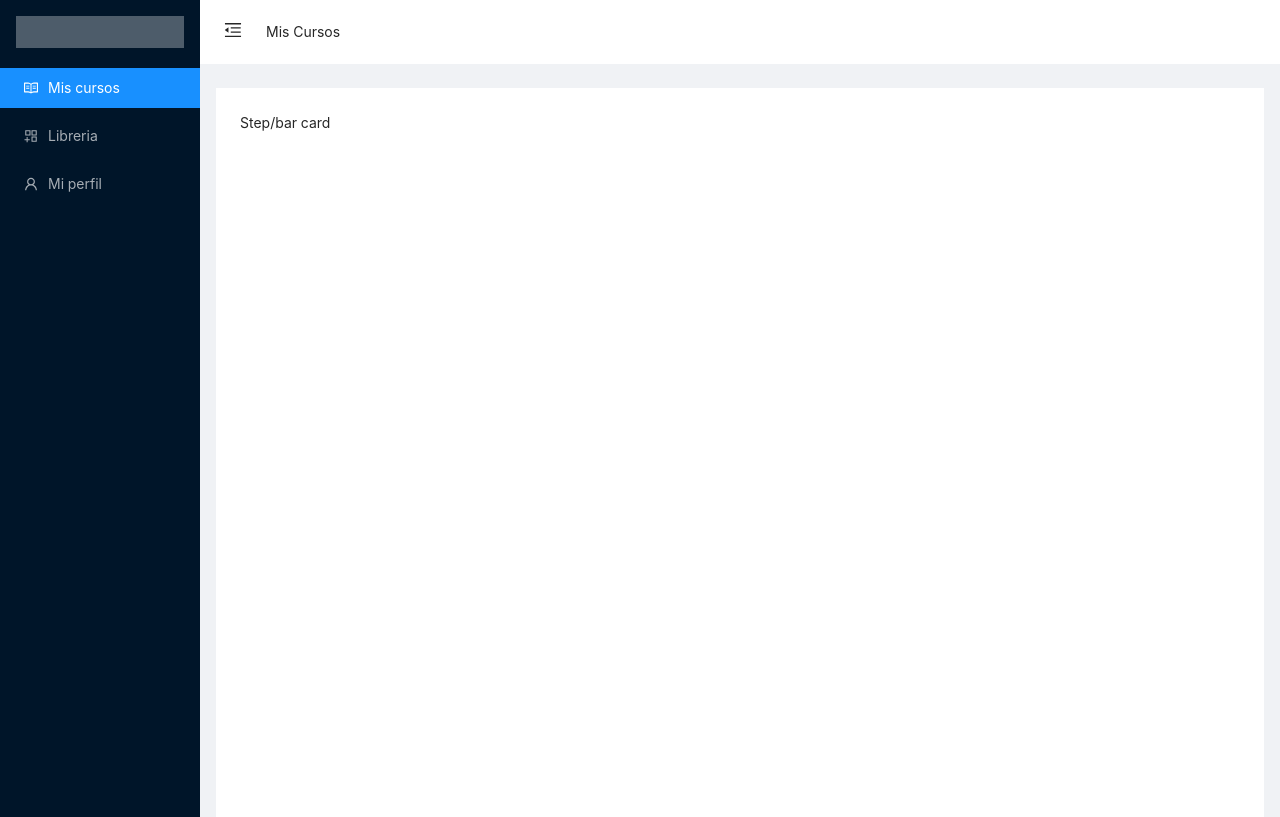
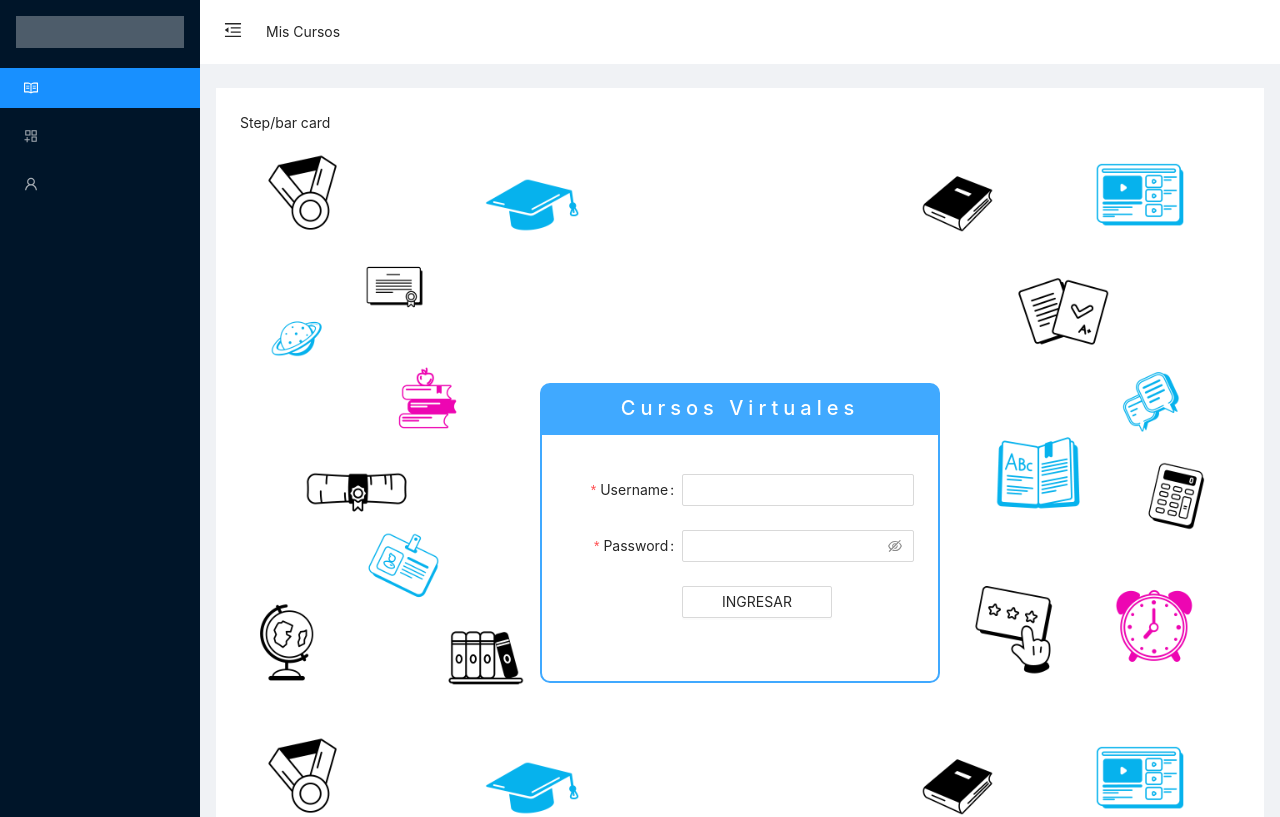
Before and after one commit to joshua-arnao/proyecto-final, a React (Create React App) app: page /login in a window 1280 px wide. Shown: the top 817 px of the page. Built offline with nearby package versions, Linux system fonts and the light colour scheme.

Commit message:
last changes

```diff
--- a/src/layouts/layout-private/layout-private.jsx
+++ b/src/layouts/layout-private/layout-private.jsx
@@ -8,12 +8,14 @@ import {
   UserOutlined,
 } from "@ant-design/icons";
 import { Layout, Menu, Tabs } from "antd";
-
 import { Header } from "../../components/header/header";
 import { PageCourses } from "../../pages/courses/courses";
 import { PageStore } from "../../pages/store/store";
 import { PageUser } from "../../pages/user/user";
+import { PageLogin } from "../../pages/login/login";
 import { Link } from "react-router-dom";
+import { useSelector } from "react-redux";
+import { useHistory } from "react-router";
 
 export function LayoutPrivate(props) {
   const { Header, Sider, Content } = Layout;
@@ -21,6 +23,9 @@ export function LayoutPrivate(props) {
   const [toggleMenu, setToggleMenu] = useState(false);
   const [Autorizado, SetAutorizado] = useState(false);
 
+  const loggedIn = useSelector((state) => state.isLogin);
+
+  const history = useHistory();
   return (
     <div>
       <Layout style={{ minHeight: "100vh" }}>
@@ -29,19 +34,25 @@ export function LayoutPrivate(props) {
           <div className="flex-column navBar" style={{ minHeight: "100vh" }}>
             <Menu theme="dark" mode="inline" defaultSelectedKeys={["1"]}>
               <Menu.Item key="1" icon={<ReadOutlined />}>
-                <Link to="/courses" autorizado={Autorizado}>
-                  Mis cursos
-                </Link>
+                {loggedIn ? (
+                  <Link to="/courses">Mis Cursos</Link>
+                ) : (
+                  <Link to="/login"></Link>
+                )}
               </Menu.Item>
               <Menu.Item key="2" icon={<AppstoreAddOutlined />}>
-                <Link to="/store" autorizado={Autorizado}>
-                  Libreria
-                </Link>
+                {loggedIn ? (
+                  <Link to="/store">Libreria</Link>
+                ) : (
+                  <Link to="/login"></Link>
+                )}
               </Menu.Item>
               <Menu.Item key="3" icon={<UserOutlined />}>
-                <Link to="/user" autorizado={Autorizado}>
-                  Mi perfil
-                </Link>
+                {loggedIn ? (
+                  <Link to="/user">Mi perfil</Link>
+                ) : (
+                  <Link to="/login"></Link>
+                )}
               </Menu.Item>
             </Menu>
             {/* <Menu theme="dark" mode="inline" defaultSelectedKeys={["1"]}>
@@ -75,16 +86,40 @@ export function LayoutPrivate(props) {
           >
             Step/bar card
             <div>
+              {loggedIn ? (
+                <Redirect from="/login" path="/courses">
+                  <PageCourses />
+                </Redirect>
+              ) : (
+                <Route path="/login">
+                  <PageLogin />
+                </Route>
+              )}
+
+              {loggedIn ? (
                 <Route path="/courses">
-                <PageCourses autorizado={Autorizado} />
+                  <PageCourses />
                 </Route>
+              ) : (
+                history.push("/login")
+              )}
+
+              {loggedIn ? (
                 <Route path="/store">
-                <PageStore autorizado={Autorizado} />
+                  <PageStore />
                 </Route>
+              ) : (
+                history.push("/login")
+              )}
+
+              {loggedIn ? (
                 <Route path="/user">
-                <PageUser autorizado={Autorizado} />
+                  <PageUser />
                 </Route>
-              <Redirect from="/" to="/login"></Redirect>
+              ) : (
+                history.push("/login")
+              )}
+              <Redirect exact from="/" to="/login"></Redirect>
             </div>
           </Content>
         </Layout>
--- a/src/layouts/layout-public/layout-public.jsx
+++ b/src/layouts/layout-public/layout-public.jsx
@@ -3,7 +3,7 @@ import { PageLogin } from "../../pages/login/login";
 
 
 
-export function LayoutPublic(props) {
+export function LayoutPublic() {
   return (
     <div>
       <Route path="/login">
--- a/src/pages/login/login.jsx
+++ b/src/pages/login/login.jsx
@@ -1,16 +1,24 @@
 import "./login.css";
 import { Form, Input, Button, Checkbox } from "antd";
 import { Redirect, useHistory } from "react-router";
+import { useSelector,useDispatch } from "react-redux";
 
-export function PageLogin({ setLogin }) {
+export function PageLogin() {
+  const dispatch = useDispatch();
   let history = useHistory();
 
   const onFinish = (values) => {
     if (values.username === "test" && values.password === "test") {
-        setLogin(true);
+        dispatch({
+          type:"SET_IS_LOGIN",
+          payload: true,
+        });
       history.push("/courses");
     } else {
-        setLogin(false);
+      dispatch({
+        type:"SET_IS_LOGIN",
+        payload: false,
+      });
       alert("Contraseña Incorrecta");
     }
   };
@@ -20,7 +28,7 @@ export function PageLogin({ setLogin }) {
   return (
     <div className="loginpage">
       <div>
-        <div className="title"> Cursos Virtuales</div>
+        <div className="title">Cursos Virtuales</div>
         <div className="loging-wrapper">
           <Form
             name="login"
--- a/src/pages/store/store.jsx
+++ b/src/pages/store/store.jsx
@@ -1,9 +1,6 @@
 import { Redirect } from "react-router";
 
-export function PageStore(autorizado) {
-    if (!autorizado == true) {
-        <Redirect to="/login"/>
-    }
+export function PageStore() {
 
     return <div>Page Store</div>;
 }
--- a/src/pages/user/user.jsx
+++ b/src/pages/user/user.jsx
@@ -1,31 +1,73 @@
-import React, { useState, useEffect } from 'react';
-import { ReactDOM } from 'react';
-import {
-  Form,
-  Input,
-  Select,
-  Button,
-} from 'antd';
+import React, { useState, useEffect } from "react";
+import { ReactDOM } from "react";
+import { Form, Input, Select, Button } from "antd";
 import { Redirect } from "react-router";
-import axios from 'axios';
+import axios from "axios";
 import "./user.css";
 
-export function PageUser(autorizado) {
-    if (!autorizado == true) {
-        <Redirect to="/login"/>
-    }
+export function PageUser() {
   return (
-
     <div className="pageuser-container">
       <h2>Datos del Usuario:</h2>
-        <RegistrationForm/>
+      <RegistrationForm />
     </div>
-
   );
 }
 
 function RegistrationForm() {
-    //LAYOUT
+  //Predetermined values for the Form.
+  const [objectname, setobjectname] = useState([
+    {
+      name: "",
+      lastName: "",
+      taxpayer: "",
+      email: "",
+    },
+  ]);
+  const [isValueLoded, setisValueLoaded] = useState(false);
+
+  //get request for user value and update objectname
+  useEffect(() => {
+    axios
+      .get("https://61ef3d44d593d20017dbb3a9.mockapi.io/users/1")
+      .then((user) => {
+        const UpdatedUser = {
+          name: user.data.name,
+          lastname: user.data.lastname,
+          taxpayer: user.data.TaxPayer,
+          email: user.data.email,
+        };
+        setobjectname(UpdatedUser);
+        setisValueLoaded(true);
+      });
+  }, ["https://61ef3d44d593d20017dbb3a9.mockapi.io/users/1"]);
+
+  //post request after form submitted.
+  const onFinish = (values) => {
+    //Object to save form data:
+    const NewUserData = {
+      name: values.name,
+      lastname: values.lastname,
+      TaxPayer: values.taxpayer,
+      Password: values.password,
+      email: values.email,
+    };
+    //put request to update api
+    axios
+      .put("https://61ef3d44d593d20017dbb3a9.mockapi.io/users/1", NewUserData)
+      .then((updateuser) => {
+        alert("Datos actualizados con éxito");
+        console.log(updateuser);
+      })
+      .catch((err) => {
+        console.log(err);
+      });
+
+    //actualizar el api con los nuevos valores.
+    console.log("Received values of form: ", values);
+  };
+
+  //Form Layout
   const formItemLayout = {
     labelCol: {
       xs: {
@@ -58,50 +100,20 @@ function RegistrationForm() {
   };
   //FORM
   const [form] = Form.useForm();
-    //Event after finish
-    const onFinish = (values) => {
 
-        // axios.get("https://61ef3d44d593d20017dbb3a9.mockapi.io/users/1")
-        // .then((user)=>{
-
-
-        //     console.log(user.data)
-        // })
-        // .catch((error)=> console.log(error))
-
-        console.log('Received values of form: ', values);
-    };
-
-        const [objectname,setobjectname] = useState({
-            name: "",
-             lastName: "",
-             taxpayer: "",
-             email: "",
-        });
-
-        useEffect(()=>{
-            axios.get("https://61ef3d44d593d20017dbb3a9.mockapi.io/users/1")
-            .then((user)=>{
-                const UpdatedUser = {
-                name: user.data.name,
-                lastName: user.data.lastname,
-                taxpayer: user.data.TaxPayer,
-                email: user.data.email,
-                 };
-                    setobjectname(UpdatedUser);
-                    console.log(objectname);
-            });
-        },[]);
-
-            return (
-
+  //conditional rendering only if axios get request was loaded.
+  return !isValueLoded ? (
+    <div style={{ padding: "10px", fontWeight: "bold", fontSize: "20px" }}>
+      Loading...
+    </div>
+  ) : (
     <Form
       {...formItemLayout}
       form={form}
       name="userInfo"
       onFinish={onFinish}
       scrollToFirstError
-                // initialValues={objectname.name}
+      initialValues={objectname}
     >
       <Form.Item
         name="name"
@@ -109,20 +121,20 @@ function RegistrationForm() {
         rules={[
           {
             required: false,
-                        message: 'Please input a Name.',
+            message: "Please input a Name.",
           },
         ]}
       >
-                    <Input defaultValue={objectname.name} />
+        <Input />
       </Form.Item>
 
       <Form.Item
-                    name="lastName"
+        name="lastname"
         label="Last Name"
         rules={[
           {
             required: false,
-                        message: 'Please input your Last Name.',
+            message: "Please input your Last Name.",
           },
         ]}
       >
@@ -134,12 +146,12 @@ function RegistrationForm() {
         label="National ID"
         rules={[
           {
-                            type: 'string', //por alguna razón no funciona la validación de número?
-                            message: 'Please enter a Number',
+            type: "string", //por alguna razón no funciona la validación de número?
+            message: "Please enter a Number",
           },
           {
             required: false,
-                        message: 'Please input a valid ID.',
+            message: "Please input a valid ID.",
           },
         ]}
       >
@@ -151,12 +163,12 @@ function RegistrationForm() {
         label="E-mail"
         rules={[
           {
-                        type: 'email',
-                        message: 'The input is not valid E-mail!',
+            type: "email",
+            message: "The input is not valid E-mail!",
           },
           {
             required: true,
-                        message: 'Please input your E-mail!',
+            message: "Please input your E-mail!",
           },
         ]}
       >
@@ -169,7 +181,7 @@ function RegistrationForm() {
         rules={[
           {
             required: true,
-                        message: 'Please input your password!',
+            message: "Please input your password!",
           },
         ]}
         hasFeedback
@@ -180,20 +192,22 @@ function RegistrationForm() {
       <Form.Item
         name="confirm"
         label="Confirm Password"
-                    dependencies={['password']}
+        dependencies={["password"]}
         hasFeedback
         rules={[
           {
             required: true,
-                        message: 'Please confirm your password!',
+            message: "Please confirm your password!",
           },
           ({ getFieldValue }) => ({
             validator(_, value) {
-                          if (!value || getFieldValue('password') === value) {
+              if (!value || getFieldValue("password") === value) {
                 return Promise.resolve();
               }
 
-                          return Promise.reject(new Error('The two passwords that you entered do not match!'));
+              return Promise.reject(
+                new Error("The two passwords that you entered do not match!")
+              );
             },
           }),
         ]}
@@ -202,14 +216,22 @@ function RegistrationForm() {
       </Form.Item>
 
       <Form.Item {...tailFormItemLayout}>
-                    <Button type="primary" htmlType="submit" style={{color:'black',fontWeight:"500",letterSpacing:"1px",width: "100px"}}>
+        <Button
+          type="primary"
+          htmlType="submit"
+          style={{
+            color: "black",
+            fontWeight: "500",
+            letterSpacing: "1px",
+            width: "100px",
+          }}
+        >
           Save
         </Button>
-                    <Button type="secondary" style={{marginLeft:"5px"}}>Cancel</Button>
+        <Button type="secondary" style={{ marginLeft: "5px" }}>
+          Cancel
+        </Button>
       </Form.Item>
     </Form>
   );
-
-
-
-};
+}
--- /dev/null
+++ b/src/utilis/history.js
@@ -0,0 +1,2 @@
+import {createBrowserHistory} from "history";
+export default createBrowserHistory();
```
Also changed, not shown: src/App.jsx (+6 -40 lines), src/pages/courses/courses.jsx (+2 -6 lines), src/store/store.js (added, +22 -0 lines). Lines whose indentation alone changed are shown as unchanged.
